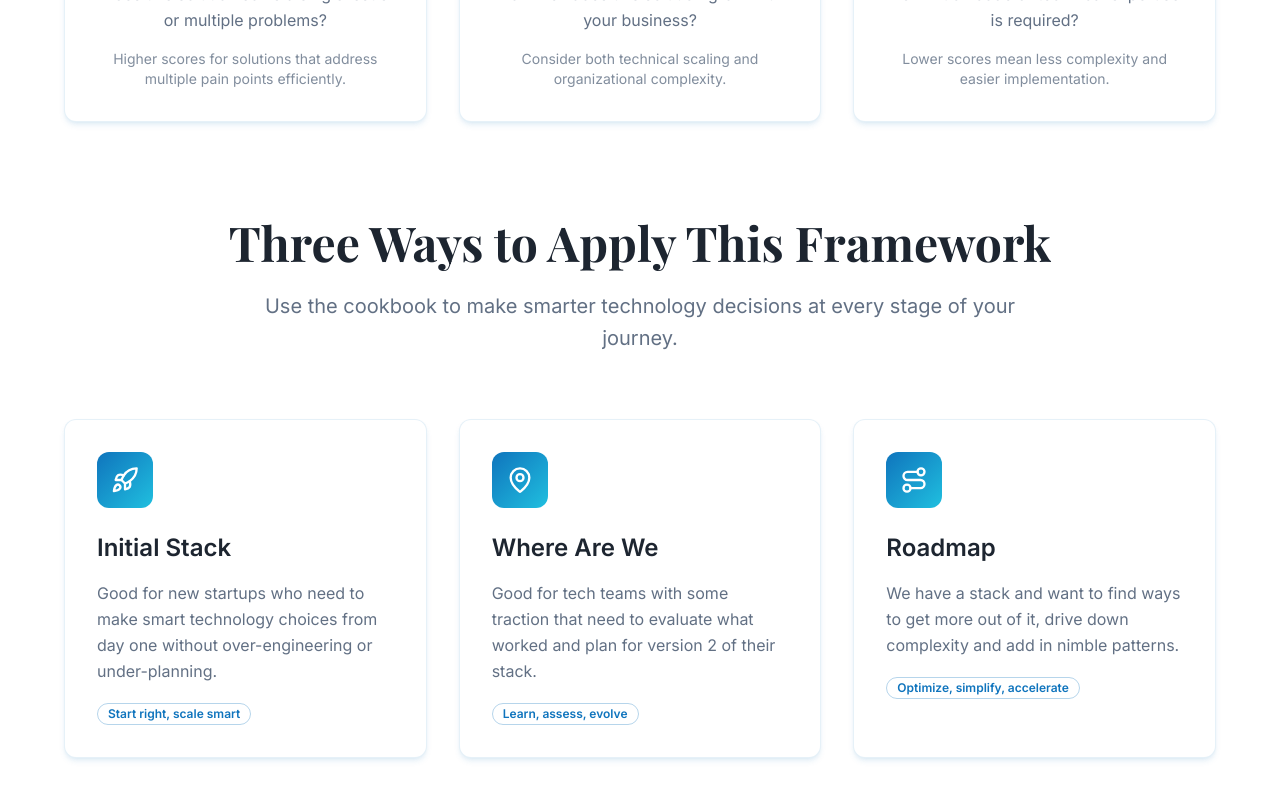
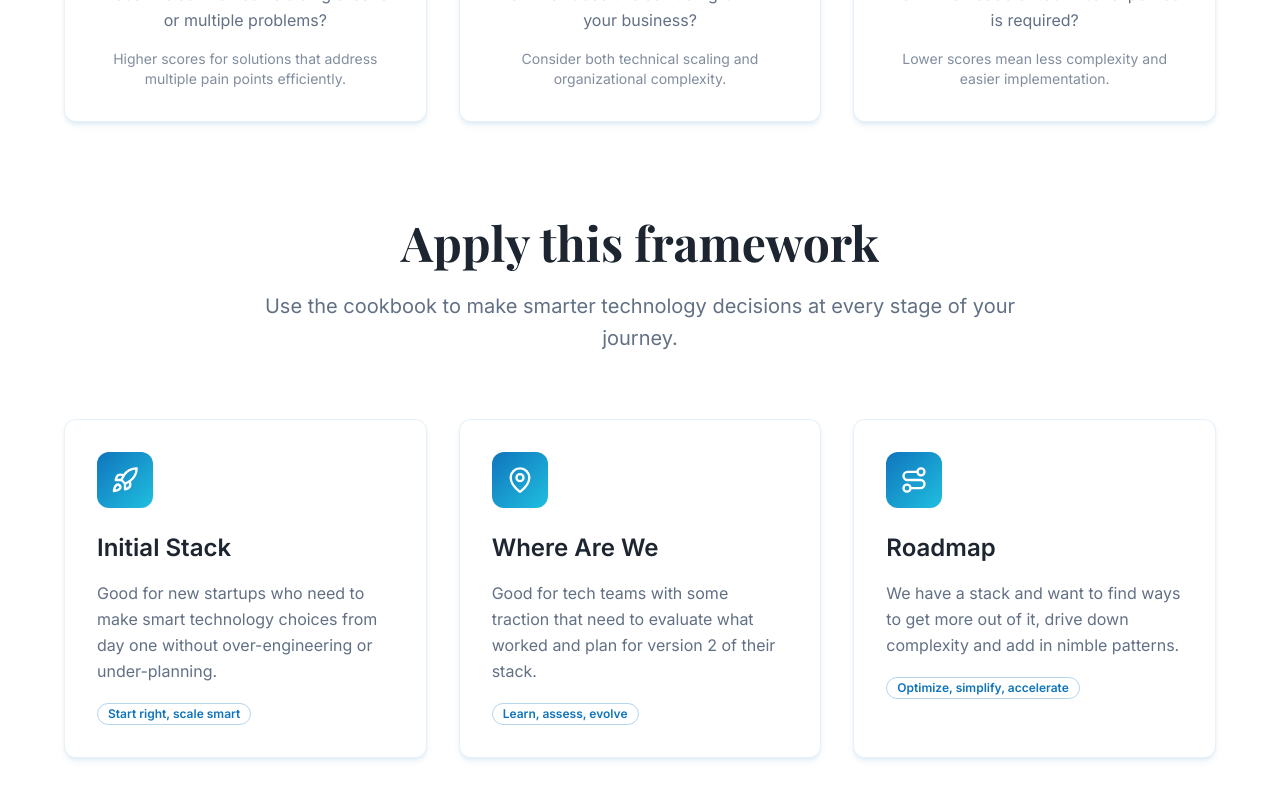
Before and after one commit to Low-Code-Cookbook/lean-code-compass, a React (Vite) app: page / in a window 1280 px wide. Shown: the part 1375-2175 px from the top of the page. Built offline with nearby package versions, Linux system fonts and the light colour scheme.

Commit message:
Change section title
Changed the title of the "Three Ways to Apply This Framework" section to "Apply this framework".

```diff
--- a/src/components/Framework.tsx
+++ b/src/components/Framework.tsx
@@ -92,7 +92,7 @@ const Framework = () => {
         <div className="mt-24">
           <div className="text-center mb-16">
             <h2 className="text-4xl md:text-5xl font-playfair font-bold mb-6">
-              Three Ways to Apply This Framework
+              Apply this framework
             </h2>
             <p className="text-xl text-muted-foreground max-w-3xl mx-auto leading-relaxed">
               Use the cookbook to make smarter technology decisions at every stage of your journey.
```
